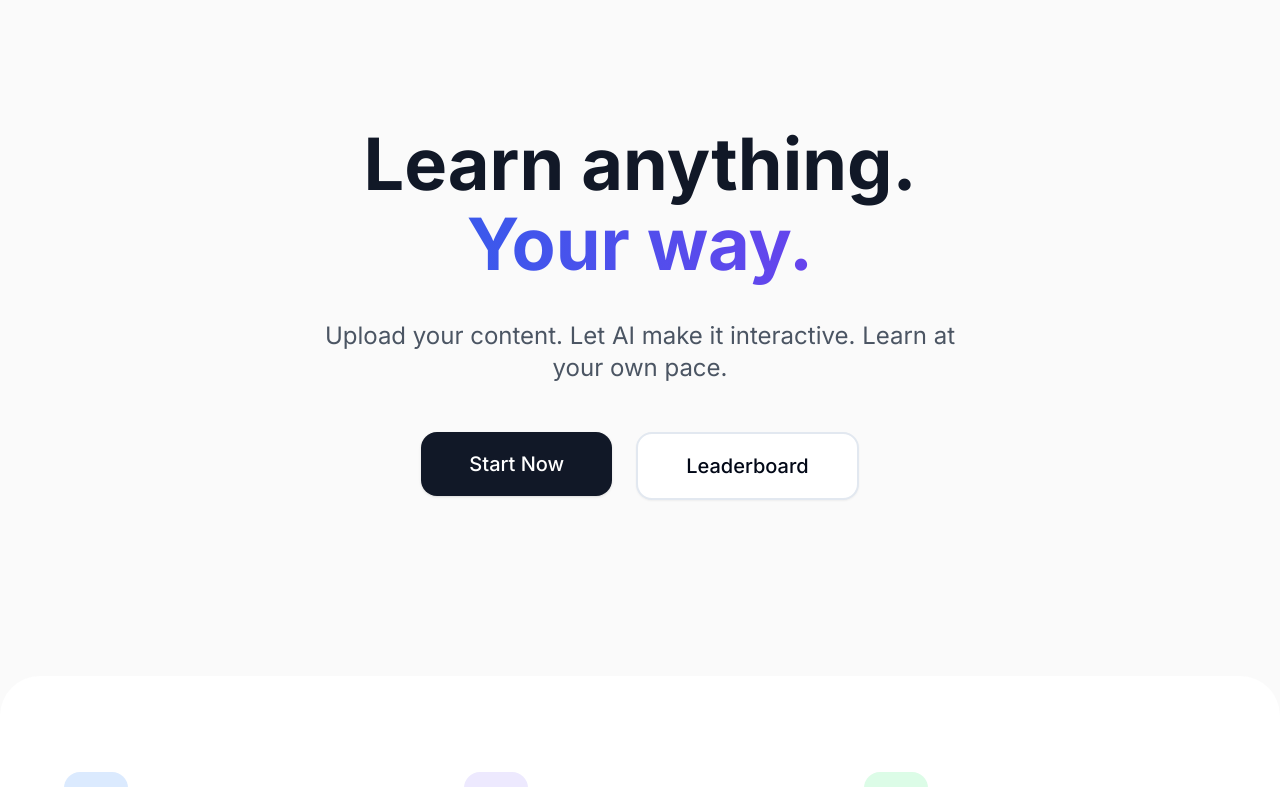
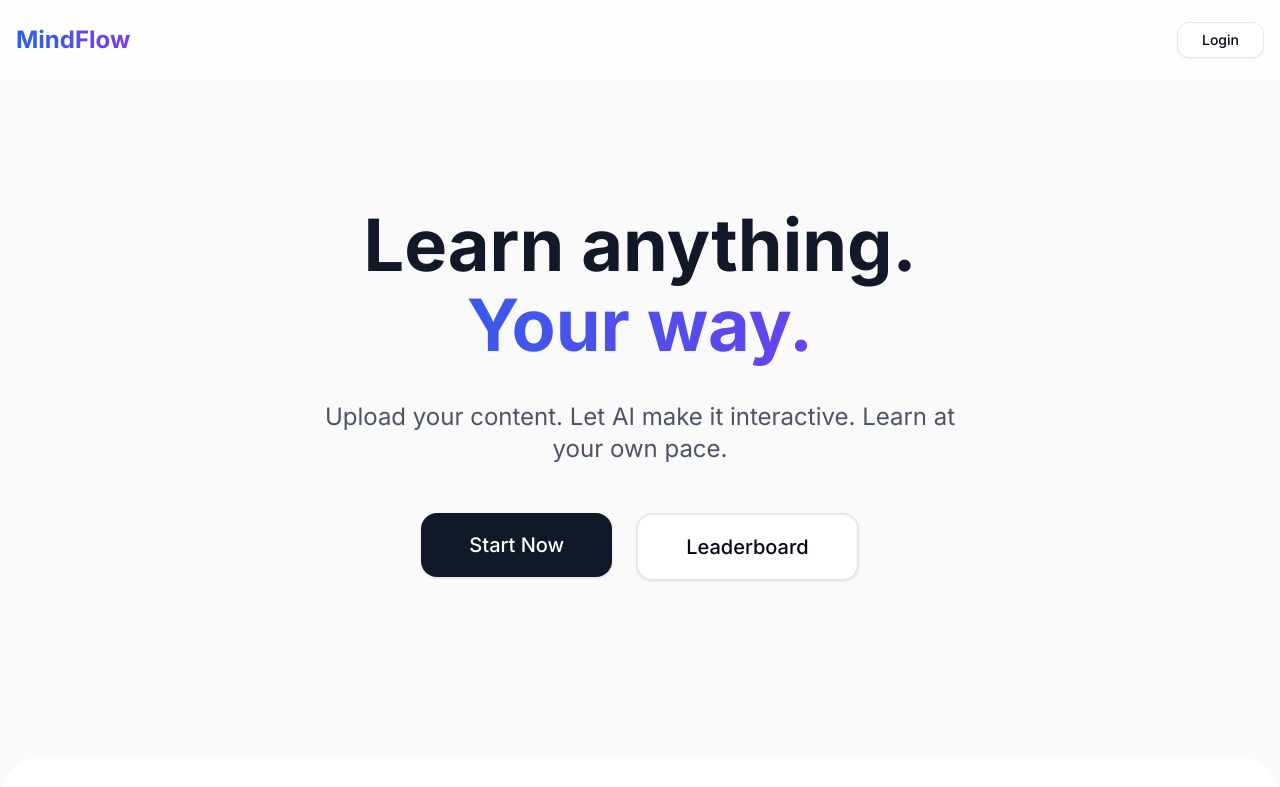
Before and after one commit to Ayush272002/MindFlow, a Next.js app: page / in a window 1280 px wide. Shown: the top 787 px of the page. Built offline with nearby package versions, Linux system fonts and the light colour scheme.

Commit message:
✨ Introduce navbar

```diff
--- a/app/page.tsx
+++ b/app/page.tsx
@@ -3,6 +3,20 @@ import { Button } from "@/components/ui/button"
 export default function Home() {
   return (
     <main className="min-h-screen bg-[#fafafa]">
+      {/* Navbar */}
+      <nav className="sticky top-0 w-full backdrop-blur-md bg-white/75 border-b border-gray-200/20 z-50">
+        <div className="container mx-auto px-4">
+          <div className="h-20 flex items-center justify-between">
+            <span className="text-2xl font-bold bg-clip-text text-transparent bg-gradient-to-r from-blue-600 to-violet-600">
+              MindFlow
+            </span>
+            <Button variant="outline" className="px-6 py-2 rounded-xl">
+              Login
+            </Button>
+          </div>
+        </div>
+      </nav>
+
       {/* hero section */}
       <section className="container mx-auto px-4 py-32 flex flex-col items-center">
         <div className="max-w-4xl text-center">
```
